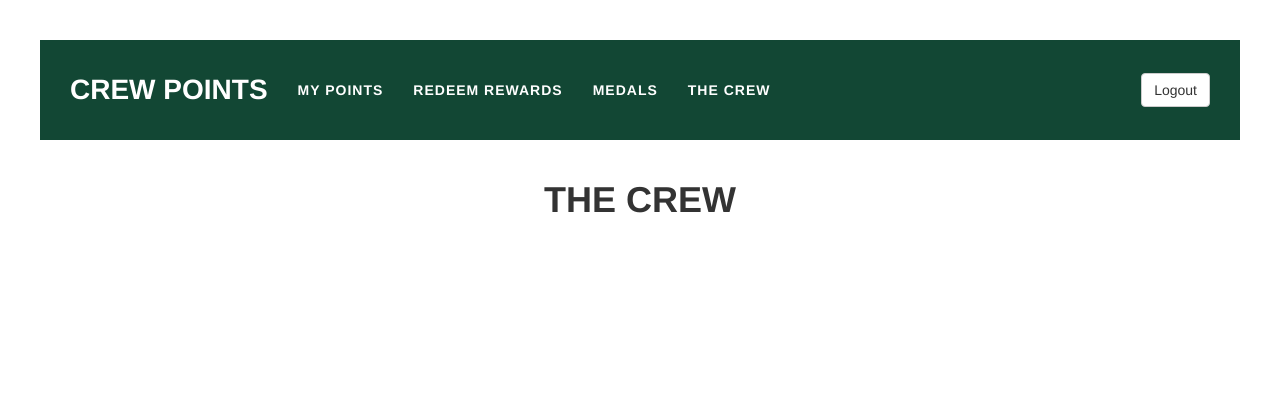
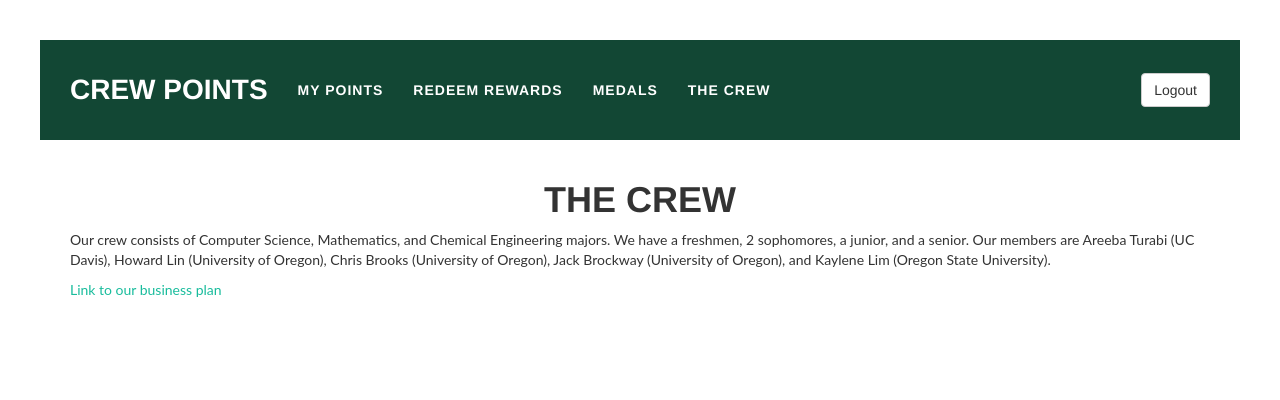
Before and after one commit to CBrooks12/crewPoints, a Flask app: page /the_crew in a window 1280 px wide. Shown: the top 400 px of the page. Run offline with Flask 2, Linux system fonts and the light colour scheme; some libraries are stand-ins or nearby versions.

Commit message:
The Crew

```diff
--- a/templates/the_crew.html
+++ b/templates/the_crew.html
@@ -30,9 +30,14 @@
 </nav>
 
 <div class="container">
-
     <div id ="title" class="text-center">
         <h1>The Crew</h1>
+    </div>
+    <div class="about-text-section"
+        <p>Our crew consists of Computer Science, Mathematics, and Chemical Engineering majors. We have a freshmen, 2 sophomores, a junior, and a senior.
+        Our members are Areeba Turabi (UC Davis), Howard Lin (University of Oregon), Chris Brooks (University of Oregon),
+      Jack Brockway (University of Oregon), and Kaylene Lim (Oregon State University).</p>
+        <a href="https://docs.google.com/document/d/1uilZ3fWLHCicdUHUqwdjMrdSbGrYTd53pIRDvbTyDbM/edit?usp=sharing">Link to our business plan</a>
     </div>
 </div>
 
```
